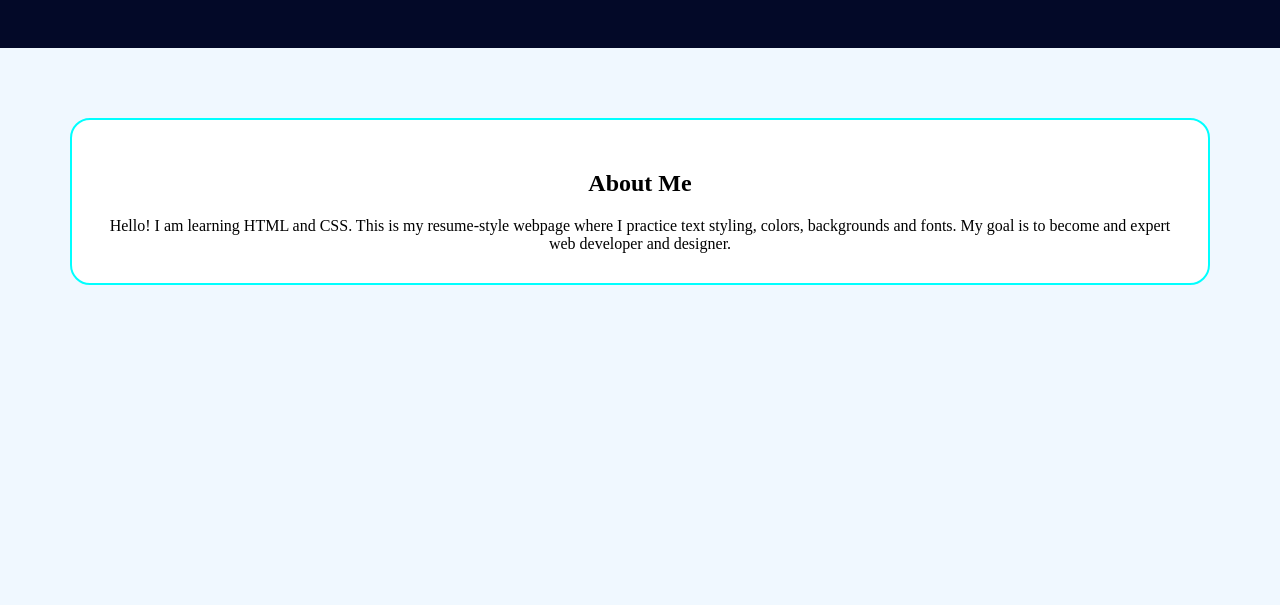
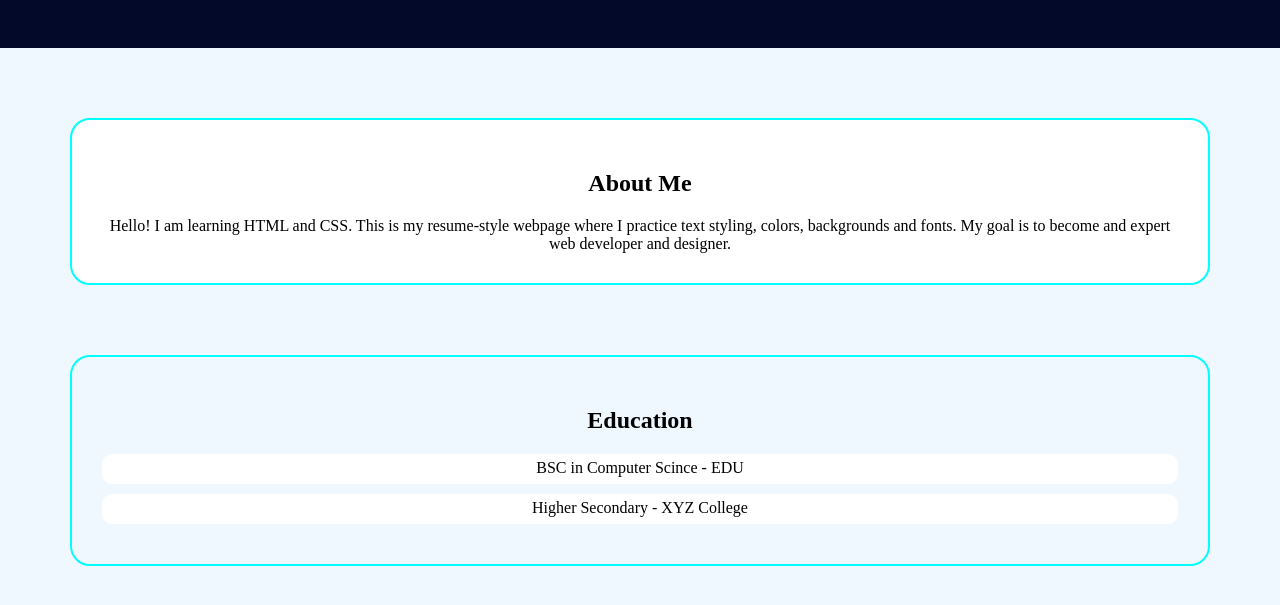
Before and after one commit to ZiaSIfat/First-project-Cohort-2.0, a plain HTML site: page first project/index.html in a window 1280 px wide. Shown: the part 147-752 px from the top of the page. Drawn offline with Linux system fonts and the light colour scheme.

Commit message:
education part completed

```diff
--- a/first project/index.html
+++ b/first project/index.html
@@ -15,5 +15,15 @@
         <h2 class="heading">About Me</h2>
         <p>Hello! I am learning HTML and CSS. This is my resume-style webpage where I practice text styling, colors, backgrounds and fonts. My goal is to become and expert web developer and designer.</p>
     </div>
+    <div class="div-style">
+        <h2 class="heading">Education</h2>
+        <div class="box">
+            <p class="box-text">BSC in Computer Scince - EDU</p>
+        </div>
+        <div class="box">
+            <p class="box-text">Higher Secondary - XYZ College</p>
+        </div>
+    </div>
+
 </body>
 </html>
--- a/first project/style.css
+++ b/first project/style.css
@@ -36,3 +36,16 @@ body{
     border-radius: 20px;
     border: 2px solid cyan;
 }
+
+.box{
+    height: 30px;
+    /* width: 100px; */
+    background-color: white;
+    margin-bottom: 10px;
+    /* text-align: center; */
+    border-radius: 10px;
+}
+
+.box-text{
+    padding: 5px;
+}
```
